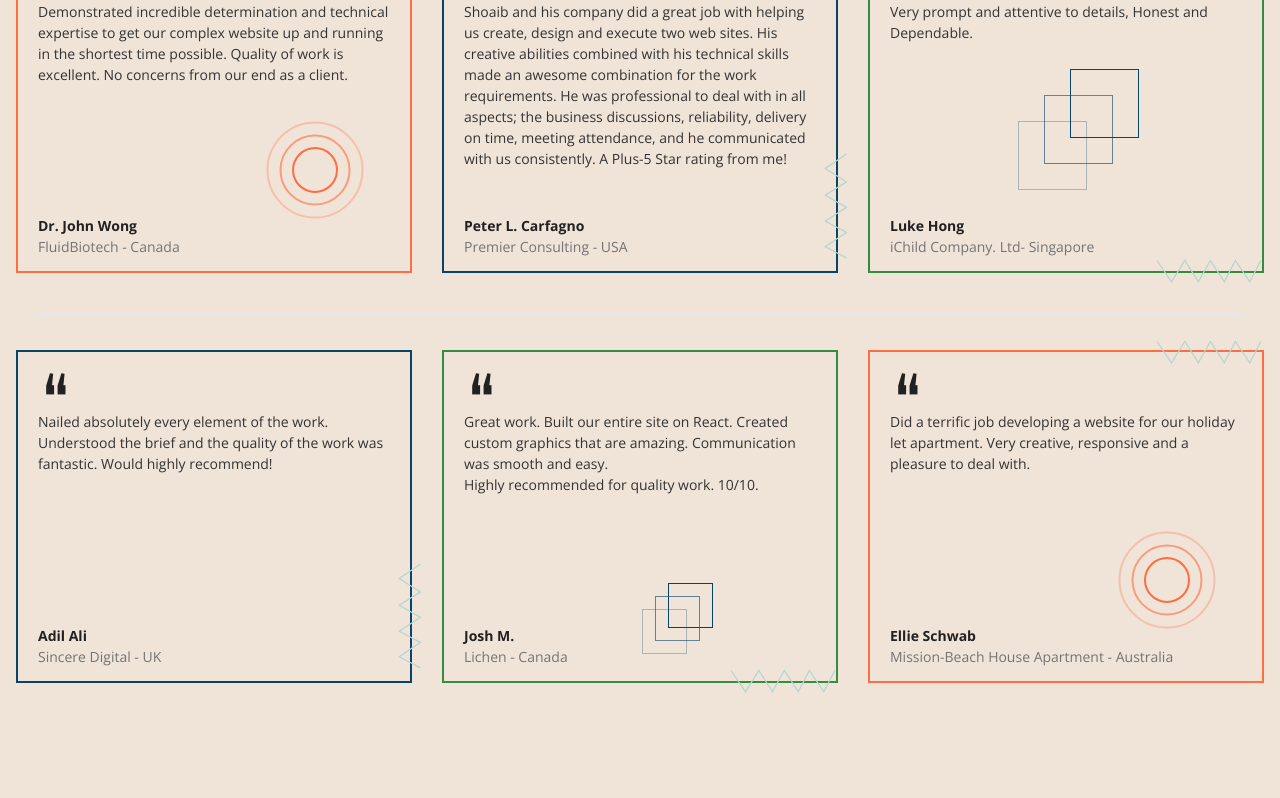
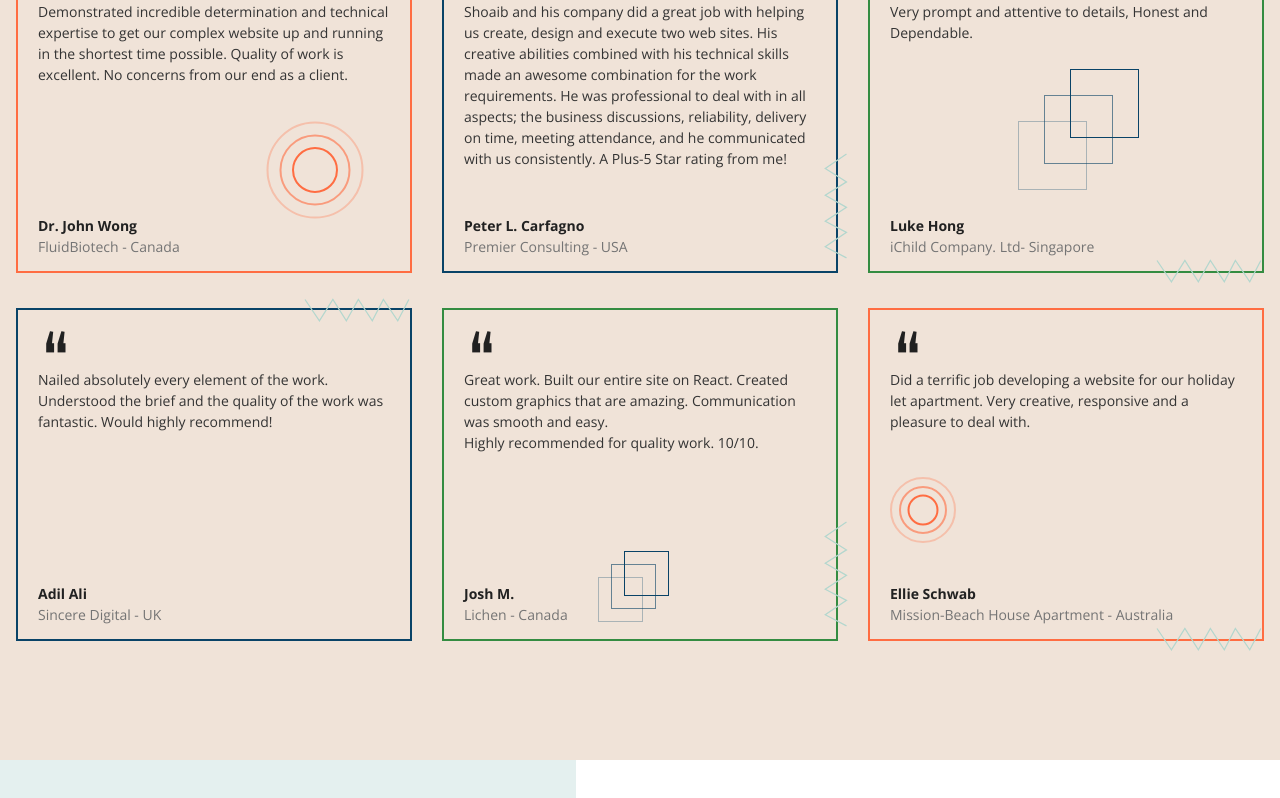
Before and after one commit to Kingkon963/reallyBeyond, a Next.js app: page / in a window 1280 px wide. Shown: the part 1091-1889 px from the top of the page. Built offline with nearby package versions, Linux system fonts and the light colour scheme; a web font is replaced by a local one.

Commit message:
Testimonial gap fixedd

```diff
--- a/src/components/TestimonialGrid.tsx
+++ b/src/components/TestimonialGrid.tsx
@@ -6,8 +6,9 @@ interface TestimonialGrid {
 }
 
 function TestimonialGrid({ variant }: TestimonialGrid) {
+  const isSimple = variant === "simple";
   return (
-    <div className="testimonials-grid grid-cols-1 lg:grid-cols-3">
+    <div className="testimonials-grid ">
       <Testimonial
         variant={variant}
         author={{ name: "Dr. John Wong", info: "FluidBiotech - Canada" }}
@@ -38,7 +39,9 @@ function TestimonialGrid({ variant }: TestimonialGrid) {
         Very prompt and attentive to details, Honest and Dependable.
       </Testimonial>
 
-      <hr className="col-span-full border mt-10 bg-gray-600 mx-5 hidden lg:block" />
+      {isSimple && (
+        <hr className="col-span-full border mt-10 bg-gray-600 mx-5 hidden lg:block" />
+      )}
 
       <Testimonial
         variant={variant}
--- a/styles/Home.scss
+++ b/styles/Home.scss
@@ -875,7 +875,6 @@ section.two-cols {
   section.hero .testimonials-grid__item:nth-child(5) .blocks-wrapper .blocks {
     width: 35px;
     height: 35px;
-    background-color: red;
   }
 
   section.hero .testimonials-grid__item:nth-child(5) .blocks-wrapper {
```
